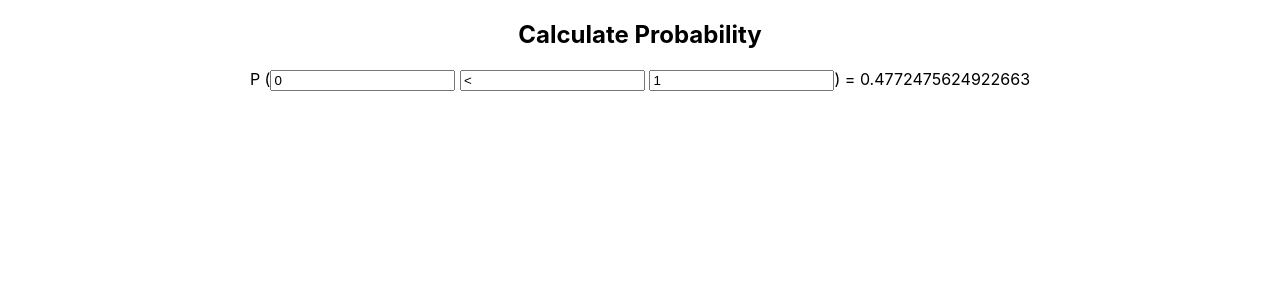
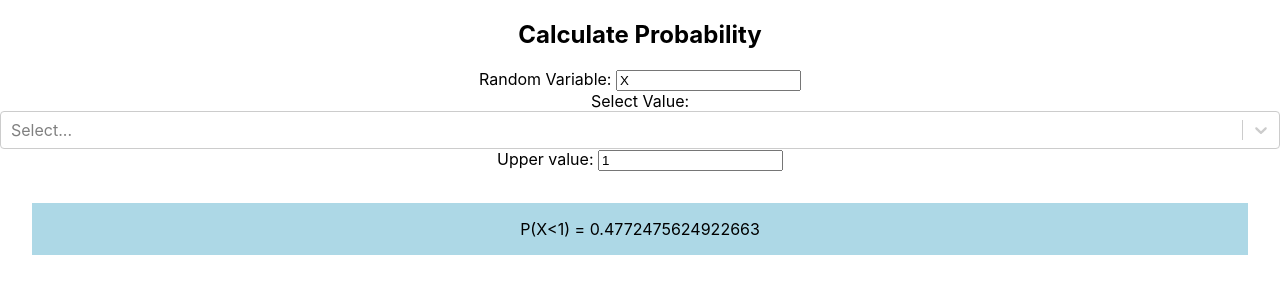
Before and after one commit to Farooq-azam-khan/statistics-and-probability-calculator, a React (Create React App) app: page / in a window 1280 px wide. Shown: the top 300 px of the page. Built offline with nearby package versions, Linux system fonts and the light colour scheme.

Commit message:
doing react bootstrap

```diff
--- a/package.json
+++ b/package.json
@@ -6,10 +6,13 @@
     "@testing-library/jest-dom": "^4.2.4",
     "@testing-library/react": "^9.3.2",
     "@testing-library/user-event": "^7.1.2",
+    "bootstrap": "^4.4.1",
     "react": "^16.12.0",
+    "react-bootstrap": "^1.0.0-beta.16",
     "react-dom": "^16.12.0",
     "react-redux": "^7.1.3",
     "react-scripts": "3.3.0",
+    "react-select": "^3.0.8",
     "redux": "^4.0.5"
   },
   "scripts": {
--- a/src/components/Distributions.js
+++ b/src/components/Distributions.js
@@ -1,9 +1,19 @@
 import React from "react";
+import Select from "react-select";
+
+const operationOptions = [
+  { value: "=", label: "=" },
+  { value: "<=", label: "<=" },
+  { value: ">=", label: ">=" },
+  { value: "<", label: "<" },
+  { value: ">", label: ">" }
+];
 
 export default class Distributions extends React.Component {
   constructor(props) {
     super(props);
     this.state = {
+      randomVariable: "X",
       lower: 0,
       upper: 1,
       operation: "<",
@@ -16,40 +26,74 @@ export default class Distributions extends React.Component {
   };
 
   handleLower = e => {
-    this.setState({ lower: e.target.value });
+    this.setState({ lower: e.target.value }, () => {
       this.calculateProbability();
+    });
   };
 
   handleUpper = e => {
-    this.setState({ upper: e.target.value });
+    this.setState({ upper: e.target.value }, () => {
       this.calculateProbability();
-  };
-  handleOperation = e => {
-    this.setState({ operation: e.target.value });
-    this.calculateProbability();
+    });
   };
 
+  handleOperation = operation => {
+    this.setState({ operation }, () => {
+      console.log(`Option selected:`, this.state.operation);
+      this.calculateProbability();
+    });
+  };
+
+  handleRandomVar = e => {
+    this.setState({ randomVariable: e.target.value });
+  };
   render() {
     return (
       <div>
         <h2>Calculate Probability</h2>
-        P (
+        <div>
+          <label for="rand-var">Random Variable:</label>{" "}
           <input
-          type="number"
-          value={this.state.lower}
-          onChange={this.handleLower}
-        />{" "}
-        <input
+            id="rand-var"
             type="text"
+            value={this.state.randomVariable}
+            onChange={this.handleRandomVar}
+          />
+        </div>
+        <div styles={{ margin: "1rem" }}>
+          <label for="select-op">Select Value: </label>
+          <Select
+            id="select-op"
             value={this.state.operation}
             onChange={this.handleOperation}
-        />{" "}
+            options={operationOptions}
+          />
+          <label for="upper-bound-value">Upper value:</label>{" "}
           <input
+            id="upper-bound-value"
             type="number"
             value={this.state.upper}
             onChange={this.handleUpper}
           />
-        ) = <span>{this.state.output}</span>
+          <div
+            style={{
+              display: "flex",
+              backgroundColor: "lightblue",
+              margin: "2rem",
+              padding: "1rem",
+              textAlign: "center",
+              justifyContent: "center"
+            }}
+          >
+            <div>
+              P(
+              {this.state.randomVariable +
+                this.state.operation +
+                this.state.upper}
+              ) = {this.state.output}
+            </div>
+          </div>
+        </div>
       </div>
     );
   }
```
Also changed, not shown: 1 other file (tests, documents, lock files or other folders). Lines whose indentation alone changed are shown as unchanged.
